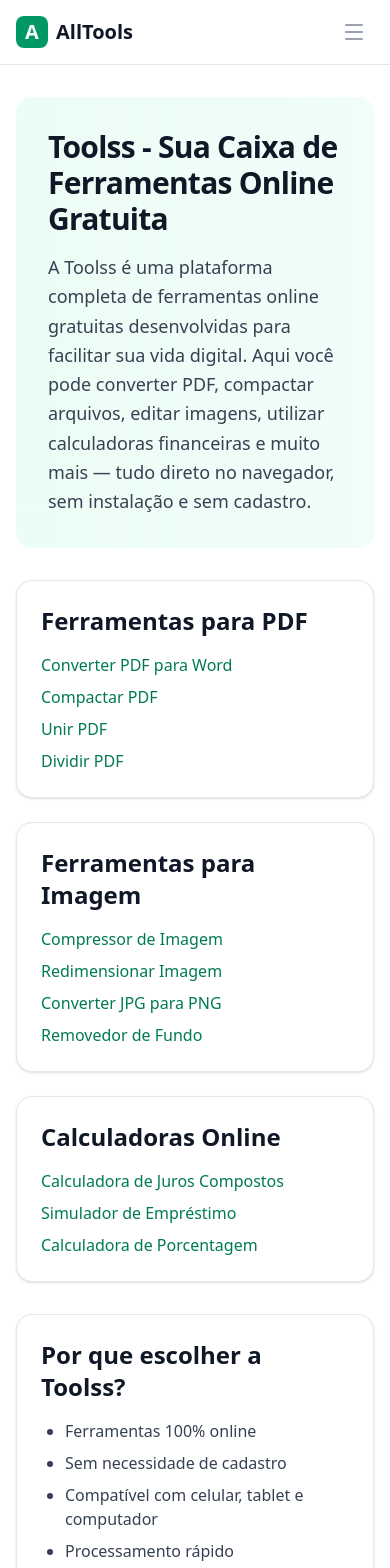
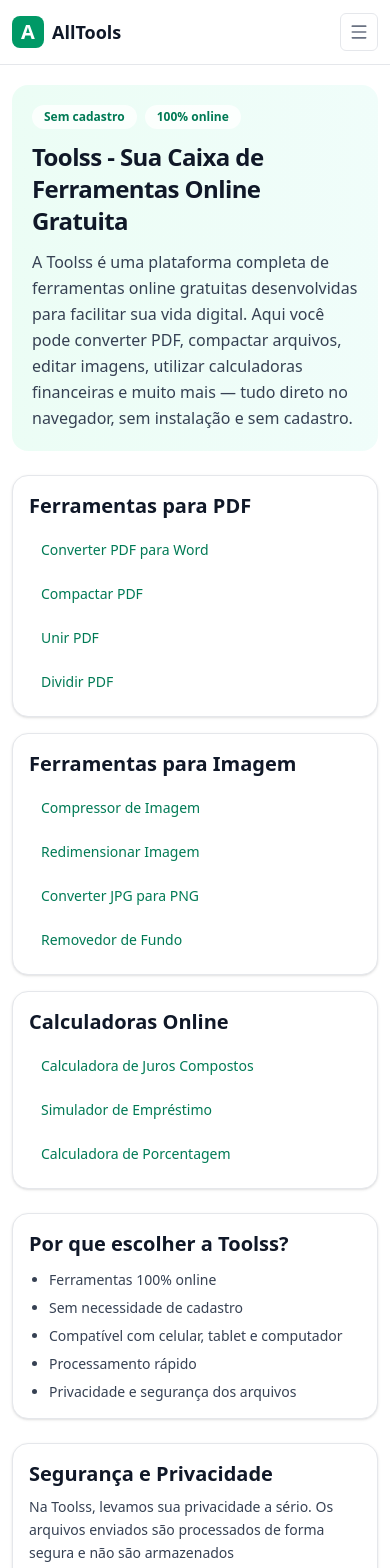
Before and after one commit to dudu841/AllTools-site, a React (Vite) app: page /en in a window 390 px wide. Shown: the top 1568 px of the page. Built offline with nearby package versions, Linux system fonts and the light colour scheme.

Commit message:
Optimize homepage and header spacing for mobile devices

```diff
--- a/src/components/Header.tsx
+++ b/src/components/Header.tsx
@@ -1,4 +1,4 @@
-import React from "react";
+import React, { useEffect } from "react";
 import { Link, useLocation, useNavigate } from "react-router-dom";
 import { useTranslation } from "react-i18next";
 import { Menu, X, Globe } from "lucide-react";
@@ -8,6 +8,10 @@ export default function Header() {
   const [isMenuOpen, setIsMenuOpen] = React.useState(false);
   const location = useLocation();
   const navigate = useNavigate();
+
+  useEffect(() => {
+    setIsMenuOpen(false);
+  }, [location.pathname]);
 
   const changeLanguage = (lng: string) => {
     const currentPath = location.pathname;
@@ -19,6 +23,7 @@ export default function Header() {
     } else {
       navigate(`/${lng}${currentPath}`);
     }
+
     i18n.changeLanguage(lng);
     setIsMenuOpen(false);
   };
@@ -26,16 +31,14 @@ export default function Header() {
   const currentLang = i18n.language.split("-")[0] || "en";
 
   return (
-    <header className="sticky top-0 z-50 w-full border-b border-gray-200 bg-white/80 backdrop-blur-md">
-      <div className="mx-auto flex h-16 max-w-7xl items-center justify-between px-4 sm:px-6 lg:px-8">
-        <div className="flex items-center">
-          <Link to={`/${currentLang}`} className="flex items-center gap-2">
-            <div className="flex h-8 w-8 items-center justify-center rounded-lg bg-emerald-600 text-white font-bold text-xl">
-              A
-            </div>
-            <span className="text-xl font-bold text-gray-900">AllTools</span>
-          </Link>
-        </div>
+    <header className="sticky top-0 z-50 w-full border-b border-gray-200 bg-white/90 backdrop-blur-md">
+      <div className="mx-auto flex h-16 max-w-7xl items-center justify-between px-3 sm:px-6 lg:px-8">
+        <Link to={`/${currentLang}`} className="flex items-center gap-2 min-w-0">
+          <div className="flex h-8 w-8 shrink-0 items-center justify-center rounded-lg bg-emerald-600 text-white font-bold text-xl">
+            A
+          </div>
+          <span className="truncate text-lg font-bold text-gray-900 sm:text-xl">AllTools</span>
+        </Link>
 
         {/* Desktop Navigation */}
         <nav className="hidden md:flex items-center gap-6">
@@ -44,7 +47,7 @@ export default function Header() {
               <Globe className="h-4 w-4" />
               {currentLang.toUpperCase()}
             </button>
-            <div className="absolute right-0 mt-2 w-32 origin-top-right rounded-md bg-white shadow-lg ring-1 ring-black ring-opacity-5 focus:outline-none hidden group-hover:block">
+            <div className="absolute right-0 mt-2 w-32 origin-top-right rounded-md bg-white shadow-lg ring-1 ring-black/5 focus:outline-none hidden group-hover:block">
               <div className="py-1">
                 <button
                   onClick={() => changeLanguage("en")}
@@ -69,47 +72,45 @@ export default function Header() {
           </div>
         </nav>
 
-        {/* Mobile menu button */}
-        <div className="flex items-center md:hidden">
+        {/* Mobile controls */}
+        <div className="flex items-center gap-2 md:hidden">
           <button
             type="button"
-            className="inline-flex items-center justify-center rounded-md p-2 text-gray-400 hover:bg-gray-100 hover:text-gray-500"
             onClick={() => setIsMenuOpen(!isMenuOpen)}
+            className="inline-flex items-center justify-center rounded-md border border-gray-200 bg-white p-2 text-gray-500 hover:bg-gray-100 hover:text-gray-700"
+            aria-label="Open language menu"
+            aria-expanded={isMenuOpen}
           >
-            <span className="sr-only">Open main menu</span>
-            {isMenuOpen ? (
-              <X className="block h-6 w-6" />
-            ) : (
-              <Menu className="block h-6 w-6" />
-            )}
+            {isMenuOpen ? <X className="h-5 w-5" /> : <Menu className="h-5 w-5" />}
           </button>
         </div>
       </div>
 
       {/* Mobile menu */}
       {isMenuOpen && (
-        <div className="md:hidden border-t border-gray-200 bg-white">
-          <div className="space-y-1 px-2 pb-3 pt-2">
-            <div className="px-3 py-2 text-sm font-medium text-gray-500">
-              {t("common.language")}
-            </div>
+        <div className="md:hidden border-t border-gray-200 bg-white px-3 py-3">
+          <div className="mb-2 flex items-center gap-2 px-1 text-xs font-semibold uppercase tracking-wide text-gray-500">
+            <Globe className="h-3.5 w-3.5" />
+            {t("common.language")}
+          </div>
+          <div className="grid grid-cols-3 gap-2">
             <button
               onClick={() => changeLanguage("en")}
-              className="block w-full rounded-md px-3 py-2 text-left text-base font-medium text-gray-700 hover:bg-gray-50 hover:text-emerald-600"
+              className="rounded-lg border border-gray-200 px-3 py-2 text-sm font-medium text-gray-700 hover:border-emerald-300 hover:text-emerald-700"
             >
-              English
+              EN
             </button>
             <button
               onClick={() => changeLanguage("pt")}
-              className="block w-full rounded-md px-3 py-2 text-left text-base font-medium text-gray-700 hover:bg-gray-50 hover:text-emerald-600"
+              className="rounded-lg border border-gray-200 px-3 py-2 text-sm font-medium text-gray-700 hover:border-emerald-300 hover:text-emerald-700"
             >
-              Português
+              PT
             </button>
             <button
               onClick={() => changeLanguage("es")}
-              className="block w-full rounded-md px-3 py-2 text-left text-base font-medium text-gray-700 hover:bg-gray-50 hover:text-emerald-600"
+              className="rounded-lg border border-gray-200 px-3 py-2 text-sm font-medium text-gray-700 hover:border-emerald-300 hover:text-emerald-700"
             >
-              Español
+              ES
             </button>
           </div>
         </div>
--- a/src/components/Layout.tsx
+++ b/src/components/Layout.tsx
@@ -1,5 +1,5 @@
 import React, { useEffect } from "react";
-import { Outlet, useLocation, useNavigate, useParams } from "react-router-dom";
+import { Outlet, useParams } from "react-router-dom";
 import { useTranslation } from "react-i18next";
 import Header from "./Header";
 import Footer from "./Footer";
@@ -17,7 +17,7 @@ export default function Layout() {
   return (
     <div className="min-h-screen flex flex-col bg-white text-gray-900 font-sans">
       <Header />
-      <main className="flex-grow w-full max-w-7xl mx-auto px-4 sm:px-6 lg:px-8 py-8">
+      <main className="flex-grow w-full max-w-7xl mx-auto px-3 py-5 sm:px-6 sm:py-8 lg:px-8">
         <Outlet />
       </main>
       <Footer />
--- a/src/pages/Home.tsx
+++ b/src/pages/Home.tsx
@@ -1,24 +1,24 @@
-import { Link } from "react-router-dom"
+import { Link, useParams } from "react-router-dom"
 import SEO from "../components/SEO"
 
 const pdfTools = [
-  { href: "/pt/converter-pdf-para-word", label: "Converter PDF para Word" },
-  { href: "/pt/compactar-pdf", label: "Compactar PDF" },
-  { href: "/pt/unir-pdf", label: "Unir PDF" },
-  { href: "/pt/dividir-pdf", label: "Dividir PDF" },
+  { slug: "converter-pdf-para-word", label: "Converter PDF para Word" },
+  { slug: "compactar-pdf", label: "Compactar PDF" },
+  { slug: "unir-pdf", label: "Unir PDF" },
+  { slug: "dividir-pdf", label: "Dividir PDF" },
 ]
 
 const imageTools = [
-  { href: "/pt/compressor-de-imagem", label: "Compressor de Imagem" },
-  { href: "/pt/redimensionar-imagem", label: "Redimensionar Imagem" },
-  { href: "/pt/converter-jpg-png", label: "Converter JPG para PNG" },
-  { href: "/pt/removedor-de-fundo", label: "Removedor de Fundo" },
+  { slug: "compressor-de-imagem", label: "Compressor de Imagem" },
+  { slug: "redimensionar-imagem", label: "Redimensionar Imagem" },
+  { slug: "converter-jpg-png", label: "Converter JPG para PNG" },
+  { slug: "removedor-de-fundo", label: "Removedor de Fundo" },
 ]
 
 const financeTools = [
-  { href: "/pt/calculadora-de-juros-compostos", label: "Calculadora de Juros Compostos" },
-  { href: "/pt/simulador-de-emprestimo", label: "Simulador de Empréstimo" },
-  { href: "/pt/calculadora-de-porcentagem", label: "Calculadora de Porcentagem" },
+  { slug: "calculadora-de-juros-compostos", label: "Calculadora de Juros Compostos" },
+  { slug: "simulador-de-emprestimo", label: "Simulador de Empréstimo" },
+  { slug: "calculadora-de-porcentagem", label: "Calculadora de Porcentagem" },
 ]
 
 const highlights = [
@@ -29,16 +29,18 @@ const highlights = [
   "Privacidade e segurança dos arquivos",
 ]
 
-function ToolCard({ title, tools }: { title: string; tools: { href: string; label: string }[] }) {
+type ToolItem = { slug: string; label: string }
+
+function ToolCard({ title, tools, lang }: { title: string; tools: ToolItem[]; lang: string }) {
   return (
-    <section className="rounded-2xl border border-gray-200 bg-white p-6 shadow-sm">
-      <h2 className="mb-4 text-2xl font-bold text-gray-900">{title}</h2>
+    <section className="rounded-2xl border border-gray-200 bg-white p-4 shadow-sm sm:p-6">
+      <h2 className="mb-3 text-xl font-bold text-gray-900 sm:mb-4 sm:text-2xl">{title}</h2>
       <ul className="space-y-2">
         {tools.map((tool) => (
-          <li key={tool.href}>
+          <li key={tool.slug}>
             <Link
-              to={tool.href}
-              className="font-medium text-emerald-700 transition-colors hover:text-emerald-600 hover:underline"
+              to={`/${lang}/${tool.slug}`}
+              className="block rounded-lg px-3 py-2 text-sm font-medium text-emerald-700 transition-colors hover:bg-emerald-50 hover:text-emerald-800 hover:underline sm:text-base"
             >
               {tool.label}
             </Link>
@@ -50,6 +52,8 @@ function ToolCard({ title, tools }: { title: string; tools: { href: string; labe
 }
 
 export default function Home() {
+  const { lang = "pt" } = useParams<{ lang: string }>()
+
   return (
     <>
       <SEO
@@ -57,54 +61,63 @@ export default function Home() {
         description="Use ferramentas online gratuitas para converter PDF, compactar arquivos, editar imagens e muito mais."
       />
 
-      <div className="space-y-8">
-        <section className="rounded-2xl bg-gradient-to-r from-emerald-50 to-teal-50 p-8">
-          <h1 className="text-3xl font-extrabold tracking-tight text-gray-900 sm:text-4xl">
+      <div className="space-y-6 sm:space-y-8">
+        <section className="rounded-2xl bg-gradient-to-r from-emerald-50 to-teal-50 p-5 sm:p-8">
+          <div className="flex flex-wrap gap-2">
+            <span className="rounded-full bg-white/80 px-3 py-1 text-xs font-semibold text-emerald-700 sm:text-sm">
+              Sem cadastro
+            </span>
+            <span className="rounded-full bg-white/80 px-3 py-1 text-xs font-semibold text-emerald-700 sm:text-sm">
+              100% online
+            </span>
+          </div>
+
+          <h1 className="mt-3 text-2xl font-extrabold tracking-tight text-gray-900 sm:mt-4 sm:text-4xl">
             Toolss - Sua Caixa de Ferramentas Online Gratuita
           </h1>
-          <p className="mt-4 max-w-4xl text-lg leading-relaxed text-gray-700">
+          <p className="mt-3 max-w-4xl text-base leading-relaxed text-gray-700 sm:mt-4 sm:text-lg">
             A Toolss é uma plataforma completa de ferramentas online gratuitas desenvolvidas para facilitar sua
             vida digital. Aqui você pode converter PDF, compactar arquivos, editar imagens, utilizar calculadoras
             financeiras e muito mais — tudo direto no navegador, sem instalação e sem cadastro.
           </p>
         </section>
 
-        <div className="grid grid-cols-1 gap-6 lg:grid-cols-3">
-          <ToolCard title="Ferramentas para PDF" tools={pdfTools} />
-          <ToolCard title="Ferramentas para Imagem" tools={imageTools} />
-          <ToolCard title="Calculadoras Online" tools={financeTools} />
+        <div className="grid grid-cols-1 gap-4 sm:gap-6 lg:grid-cols-3">
+          <ToolCard title="Ferramentas para PDF" tools={pdfTools} lang={lang} />
+          <ToolCard title="Ferramentas para Imagem" tools={imageTools} lang={lang} />
+          <ToolCard title="Calculadoras Online" tools={financeTools} lang={lang} />
         </div>
 
-        <section className="rounded-2xl border border-gray-200 bg-white p-6 shadow-sm">
-          <h2 className="mb-4 text-2xl font-bold text-gray-900">Por que escolher a Toolss?</h2>
-          <ul className="grid list-disc gap-2 pl-6 text-gray-700 md:grid-cols-2">
+        <section className="rounded-2xl border border-gray-200 bg-white p-4 shadow-sm sm:p-6">
+          <h2 className="mb-3 text-xl font-bold text-gray-900 sm:mb-4 sm:text-2xl">Por que escolher a Toolss?</h2>
+          <ul className="grid list-disc gap-2 pl-5 text-sm text-gray-700 sm:pl-6 sm:text-base md:grid-cols-2">
             {highlights.map((item) => (
               <li key={item}>{item}</li>
             ))}
           </ul>
         </section>
 
-        <section className="rounded-2xl border border-gray-200 bg-white p-6 shadow-sm">
-          <h2 className="mb-3 text-2xl font-bold text-gray-900">Segurança e Privacidade</h2>
-          <p className="text-gray-700">
+        <section className="rounded-2xl border border-gray-200 bg-white p-4 shadow-sm sm:p-6">
+          <h2 className="mb-2 text-xl font-bold text-gray-900 sm:mb-3 sm:text-2xl">Segurança e Privacidade</h2>
+          <p className="text-sm leading-relaxed text-gray-700 sm:text-base">
             Na Toolss, levamos sua privacidade a sério. Os arquivos enviados são processados de forma segura e não
             são armazenados permanentemente. Nosso objetivo é oferecer uma experiência simples, rápida e confiável.
           </p>
         </section>
 
-        <section className="rounded-2xl border border-gray-200 bg-white p-6 shadow-sm">
-          <h2 className="mb-4 text-2xl font-bold text-gray-900">Perguntas Frequentes</h2>
-          <div className="space-y-4 text-gray-700">
+        <section className="rounded-2xl border border-gray-200 bg-white p-4 shadow-sm sm:p-6">
+          <h2 className="mb-3 text-xl font-bold text-gray-900 sm:mb-4 sm:text-2xl">Perguntas Frequentes</h2>
+          <div className="space-y-4 text-sm text-gray-700 sm:text-base">
             <div>
-              <h3 className="text-lg font-semibold text-gray-900">As ferramentas da Toolss são gratuitas?</h3>
+              <h3 className="text-base font-semibold text-gray-900 sm:text-lg">As ferramentas da Toolss são gratuitas?</h3>
               <p>Sim, todas as ferramentas disponíveis são gratuitas para uso online.</p>
             </div>
             <div>
-              <h3 className="text-lg font-semibold text-gray-900">Preciso criar uma conta?</h3>
+              <h3 className="text-base font-semibold text-gray-900 sm:text-lg">Preciso criar uma conta?</h3>
               <p>Não. Você pode usar as ferramentas sem cadastro.</p>
             </div>
             <div>
-              <h3 className="text-lg font-semibold text-gray-900">Funciona no celular?</h3>
+              <h3 className="text-base font-semibold text-gray-900 sm:text-lg">Funciona no celular?</h3>
               <p>Sim, a Toolss é totalmente responsiva e funciona em qualquer dispositivo.</p>
             </div>
           </div>
```
